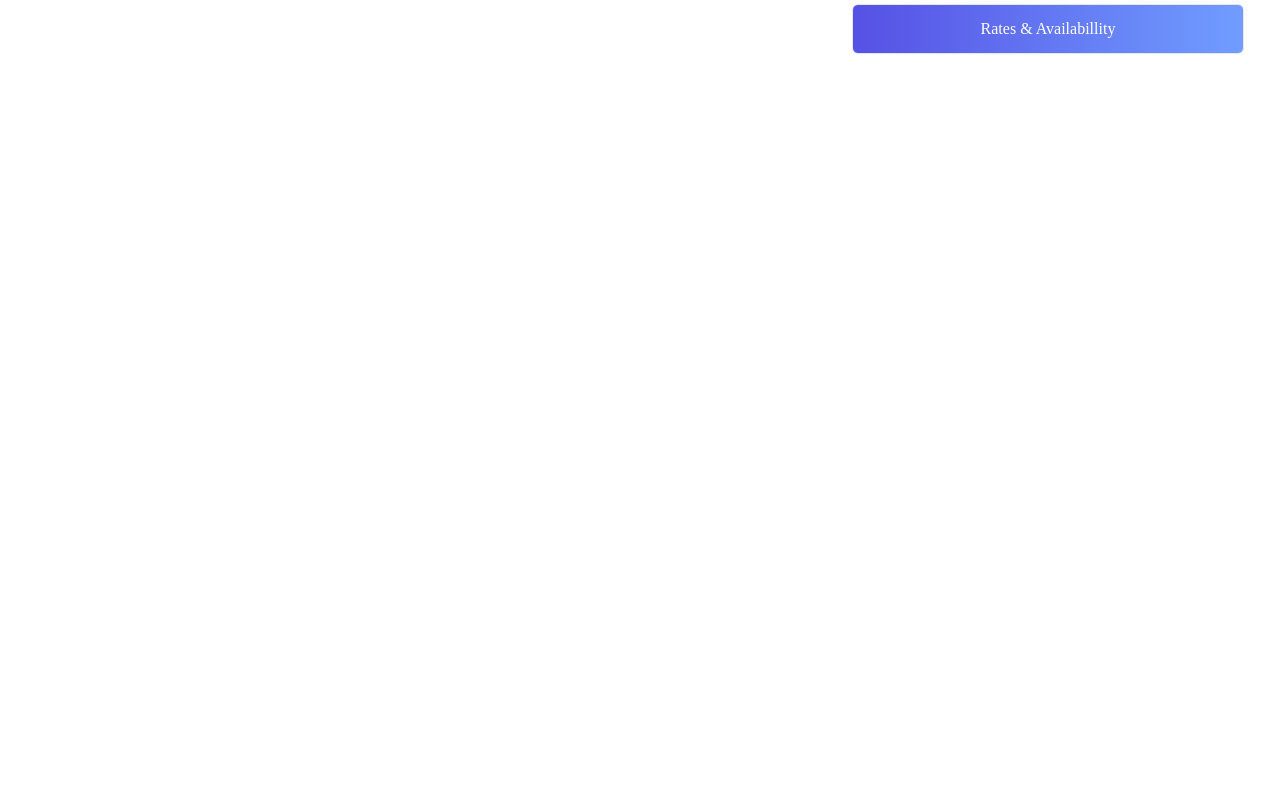
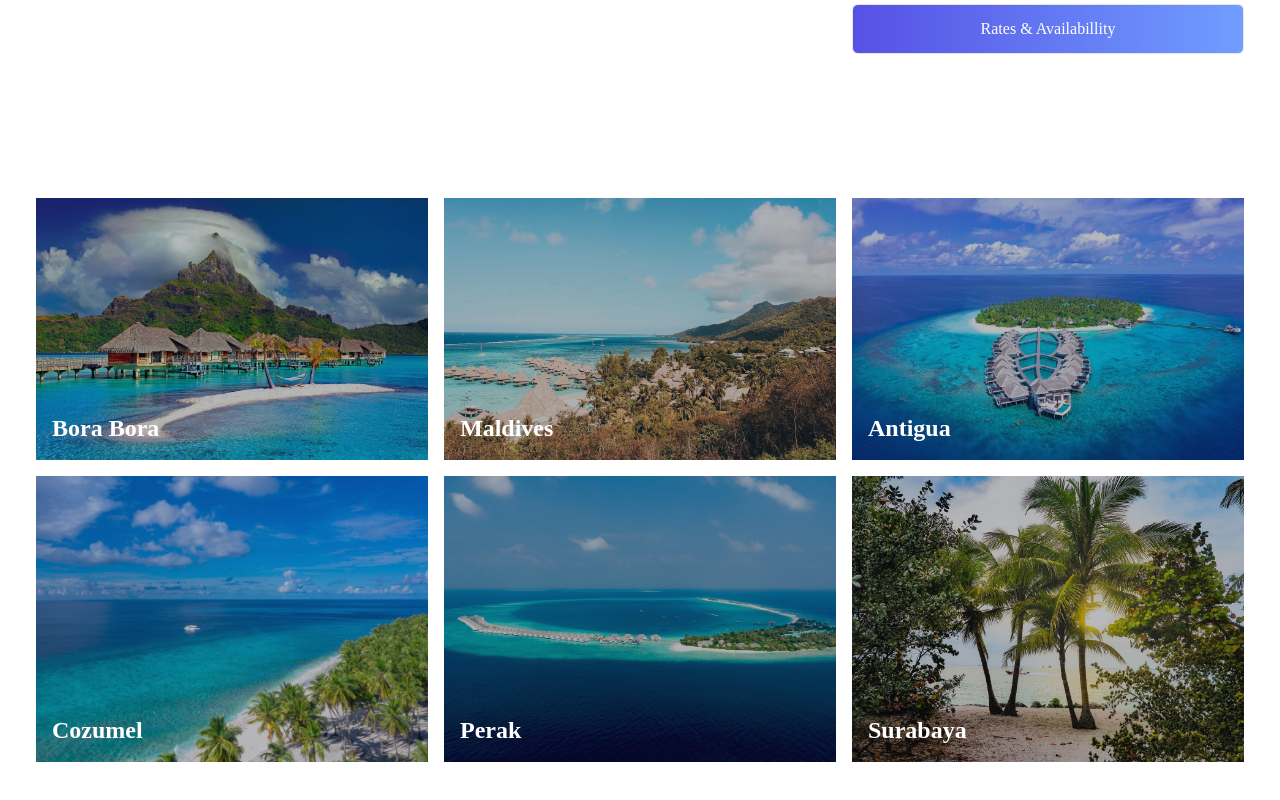
Before and after one commit to achmadrizky486/travel-website, a React (Create React App) app: page / in a window 1280 px wide. Shown: the part 1986-2786 px from the top of the page. Before the commit the page ends 2120 px from the top, so only its background shows below. Built offline with nearby package versions, Linux system fonts and the light colour scheme.

Commit message:
feat : add selects component+SelectCards component

```diff
--- a/src/App.js
+++ b/src/App.js
@@ -3,6 +3,7 @@ import Destination from "./components/Destination";
 import Hero from "./components/Hero";
 import Navbar from "./components/Navbar";
 import Search from "./components/Search";
+import Selects from "./components/Selects";
 
 function App() {
   return (
@@ -11,6 +12,7 @@ function App() {
       <Hero />
       <Destination />
       <Search />
+      <Selects />
     </div>
   );
 }
--- /dev/null
+++ b/src/components/SelectCards.jsx
@@ -0,0 +1,16 @@
+import React from "react";
+
+const SelectCards = (props) => {
+  return (
+    <div className="relative">
+      <img className="w-full h-full object-cover" src={props.bg} alt="/" />
+      <div className="absolute bg-gray-900/30 top-0 left-0 w-full h-full">
+        <p className="absolute left-4 bottom-4 text-2xl text-white font-bold">
+          {props.text}
+        </p>
+      </div>
+    </div>
+  );
+};
+
+export default SelectCards;
--- /dev/null
+++ b/src/components/Selects.jsx
@@ -0,0 +1,23 @@
+import React from "react";
+import bora from "../assets/borabora.jpg";
+import bora2 from "../assets/borabora2.jpg";
+import mald from "../assets/maldives.jpg";
+import mald2 from "../assets/maldives2.jpg";
+import mald3 from "../assets/maldives3.jpg";
+import key from "../assets/keywest.jpg";
+import SelectCards from "./SelectCards";
+
+const Selects = () => {
+  return (
+    <div className="max-w-[1240px] mx-auto px-4 py-16 grid sm:grid-cols-2 lg:grid-cols-3 gap-4">
+      <SelectCards bg={bora} text="Bora Bora" />
+      <SelectCards bg={bora2} text="Maldives" />
+      <SelectCards bg={mald} text="Antigua" />
+      <SelectCards bg={mald2} text="Cozumel" />
+      <SelectCards bg={mald3} text="Perak" />
+      <SelectCards bg={key} text="Surabaya" />
+    </div>
+  );
+};
+
+export default Selects;
```
